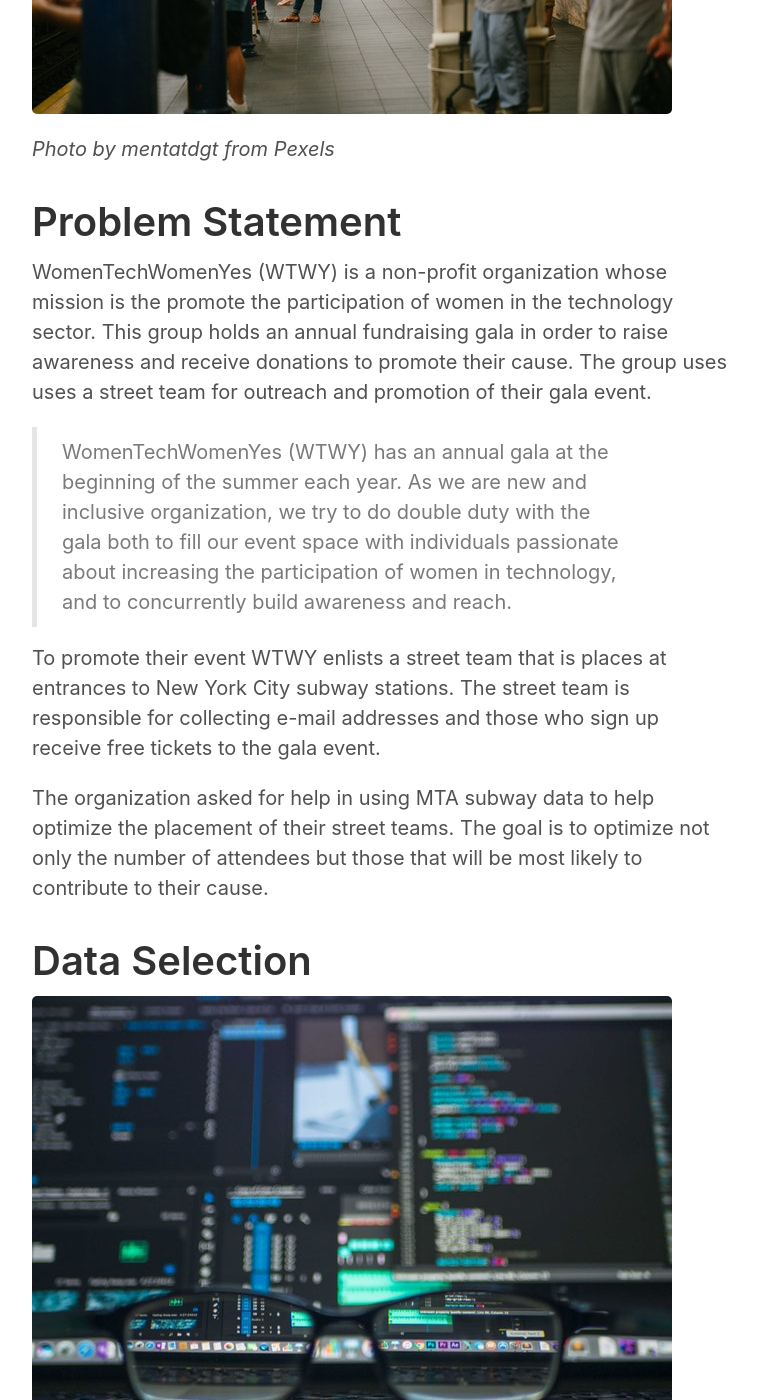
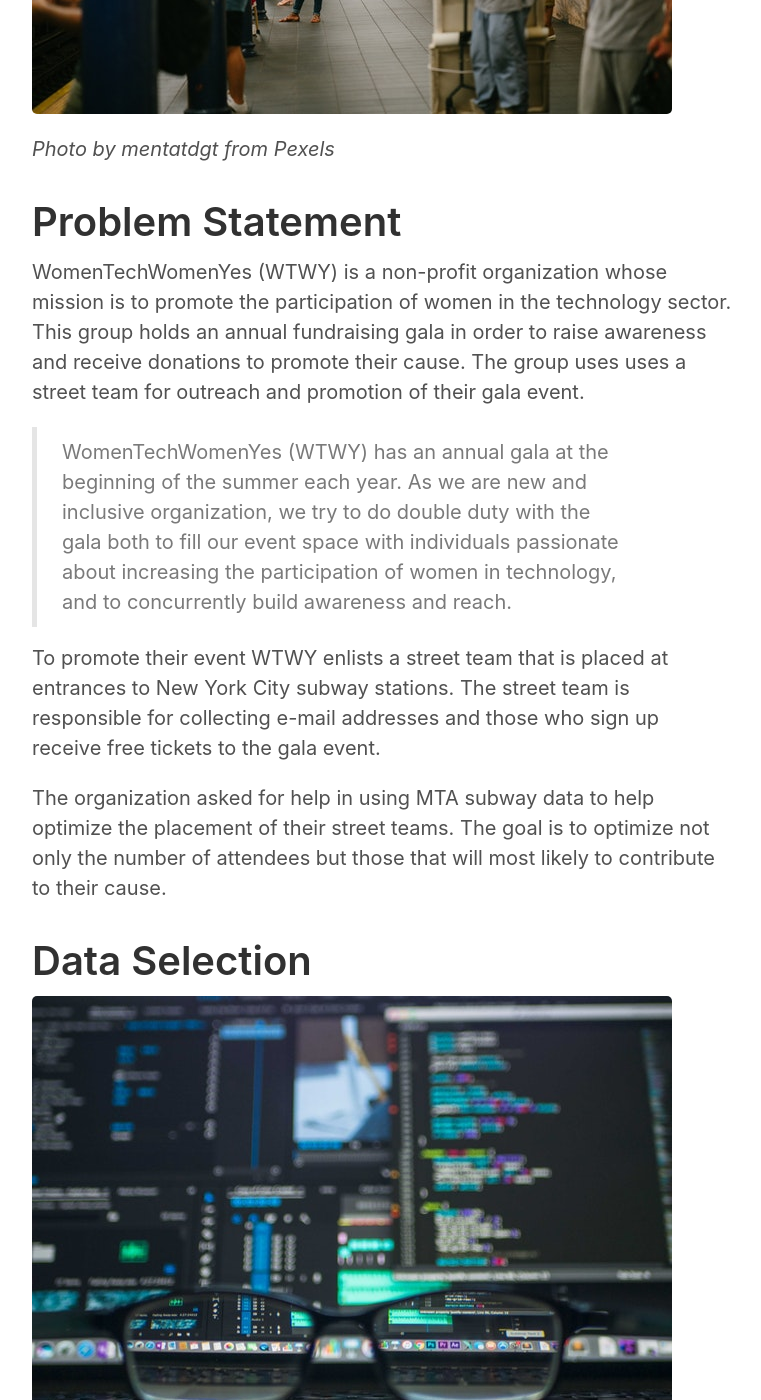
Before and after one commit to skhan-tech/skhan-tech.github.io, a Jekyll site: the page built from _posts/2020-01-10-mta-traffic-analysis.md, in a window 1280 px wide and 1400 px high, scrolled down 790 px. Shown: the whole window, without its empty margins (258-1019 px from the left). Built offline with Jekyll 4.4.1, drawn with Linux system fonts in a browser that asks for light colours; our own code applies the rules of GitHub Pages for plain Markdown files.

Commit message:
Update 2020-01-10-mta-traffic-analysis.md

```diff
--- a/_posts/2020-01-10-mta-traffic-analysis.md
+++ b/_posts/2020-01-10-mta-traffic-analysis.md
@@ -11,13 +11,13 @@ The following blog post will describe a project that was assigned by the Metis D
 
 
 # Problem Statement
-WomenTechWomenYes (WTWY) is a non-profit organization whose mission is the promote the participation of women in the technology sector. This group holds an annual fundraising gala in order to raise awareness and receive donations to promote their cause. The group uses uses a street team for outreach and promotion of their gala event.
+WomenTechWomenYes (WTWY) is a non-profit organization whose mission is to promote the participation of women in the technology sector. This group holds an annual fundraising gala in order to raise awareness and receive donations to promote their cause. The group uses uses a street team for outreach and promotion of their gala event.
 
 > WomenTechWomenYes (WTWY) has an annual gala at the beginning of the summer each year. As we are new and inclusive organization, we try to do double duty with the gala both to fill our event space with individuals passionate about increasing the participation of women in technology, and to concurrently build awareness and reach.
 
-To promote their event WTWY enlists a street team that is places at entrances to New York City subway stations. The street team is responsible for collecting e-mail addresses and those who sign up receive free tickets to the gala event.
+To promote their event WTWY enlists a street team that is placed at entrances to New York City subway stations. The street team is responsible for collecting e-mail addresses and those who sign up receive free tickets to the gala event.
 
-The organization asked for help in using MTA subway data to help optimize the placement of their street teams. The goal is to optimize not only the number of attendees but those that will be most likely to contribute to their cause.
+The organization asked for help in using MTA subway data to help optimize the placement of their street teams. The goal is to optimize not only the number of attendees but those that will most likely to contribute to their cause.
 
 # Data Selection
 ![Data Analysis]({{ site.url }}/images/coding-computer-data-depth-of-field-577585.jpg)
```
